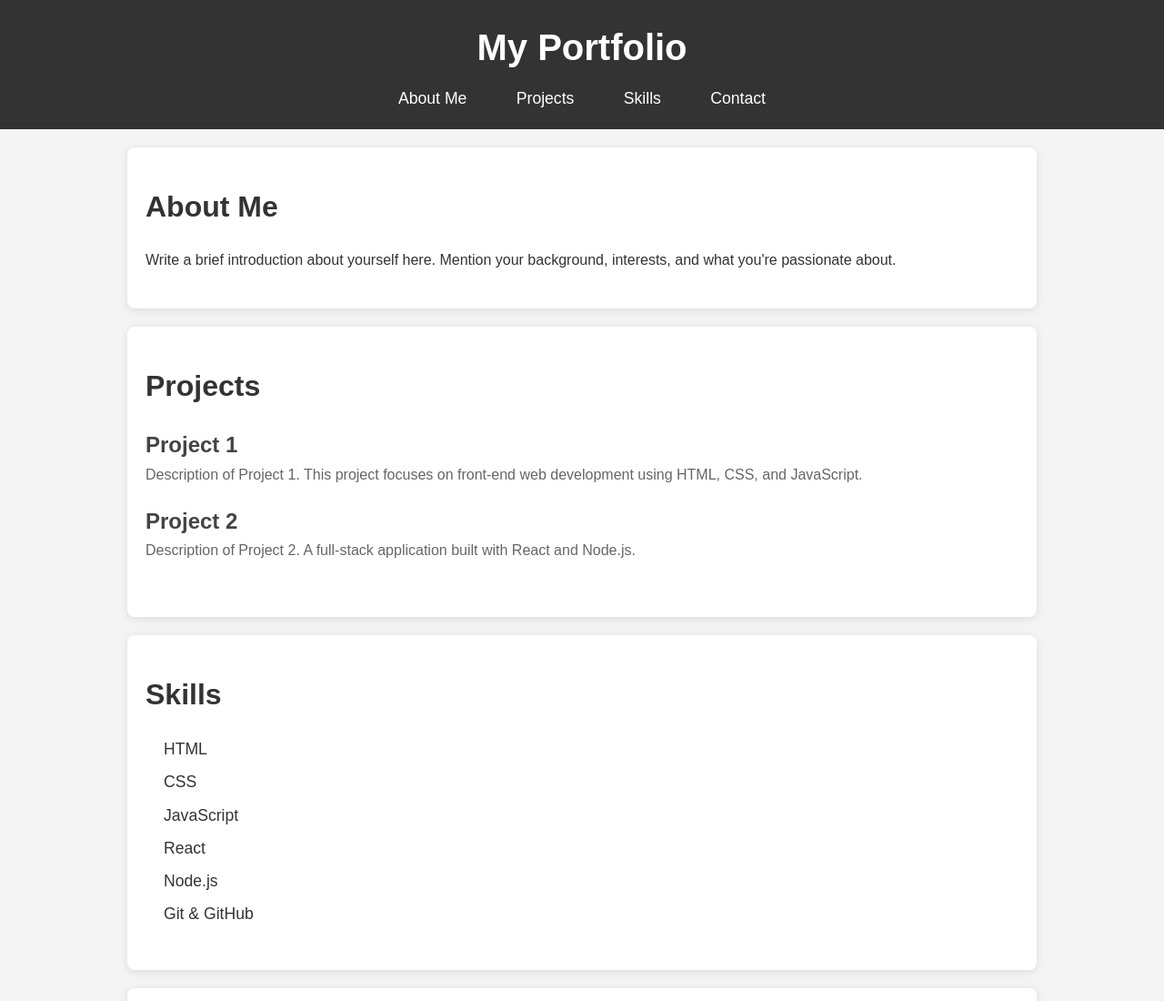
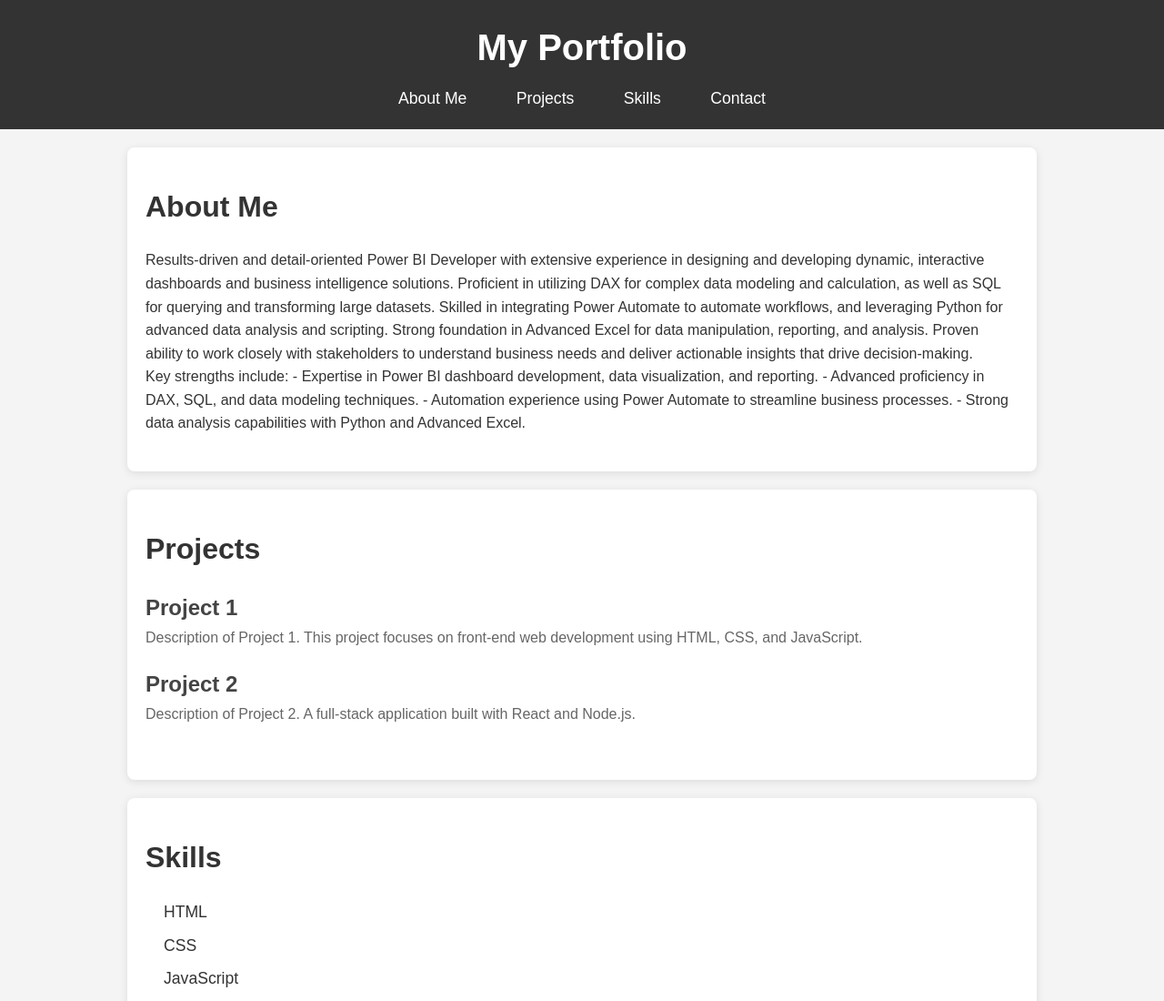
Before and after one commit to kiru37/my-website, a plain HTML site: page index.html in a window 1280 px wide. Shown: the top 1100 px of the page at 91% size. Drawn offline with Linux system fonts and the light colour scheme.

Commit message:
Update index.html

```diff
--- a/index.html
+++ b/index.html
@@ -22,7 +22,12 @@
 
     <section id="about-me">
         <h2>About Me</h2>
-        <p>Write a brief introduction about yourself here. Mention your background, interests, and what you're passionate about.</p>
+        <p>Results-driven and detail-oriented Power BI Developer with extensive experience in designing and developing dynamic, interactive dashboards and business intelligence solutions. Proficient in utilizing DAX for complex data modeling and calculation, as well as SQL for querying and transforming large datasets. Skilled in integrating Power Automate to automate workflows, and leveraging Python for advanced data analysis and scripting. Strong foundation in Advanced Excel for data manipulation, reporting, and analysis. Proven ability to work closely with stakeholders to understand business needs and deliver actionable insights that drive decision-making.</p>
+        <p> Key strengths include:
+            - Expertise in Power BI dashboard development, data visualization, and reporting.
+            - Advanced proficiency in DAX, SQL, and data modeling techniques.
+            - Automation experience using Power Automate to streamline business processes.
+            - Strong data analysis capabilities with Python and Advanced Excel. </p>
     </section>
 
     <section id="projects">
```
